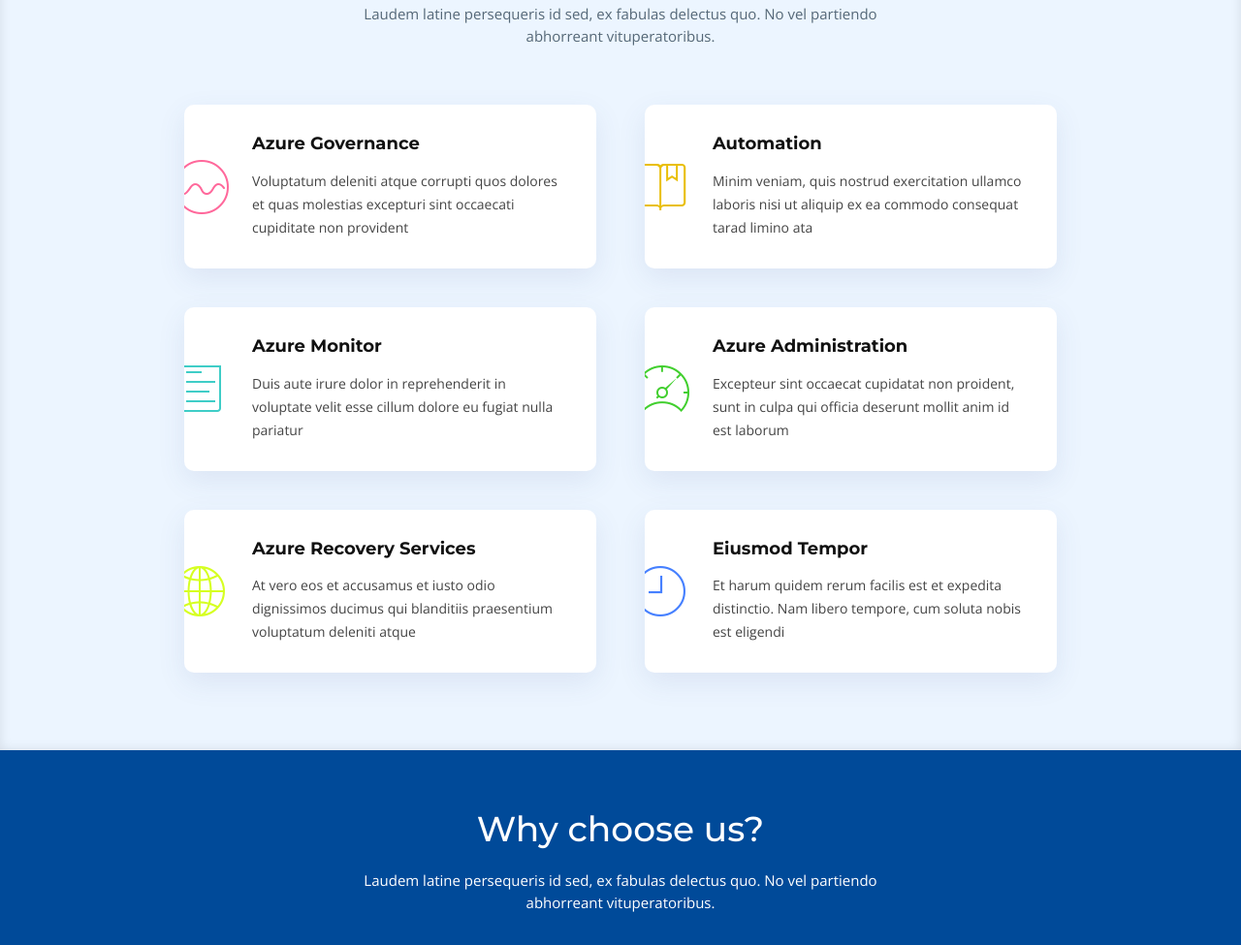
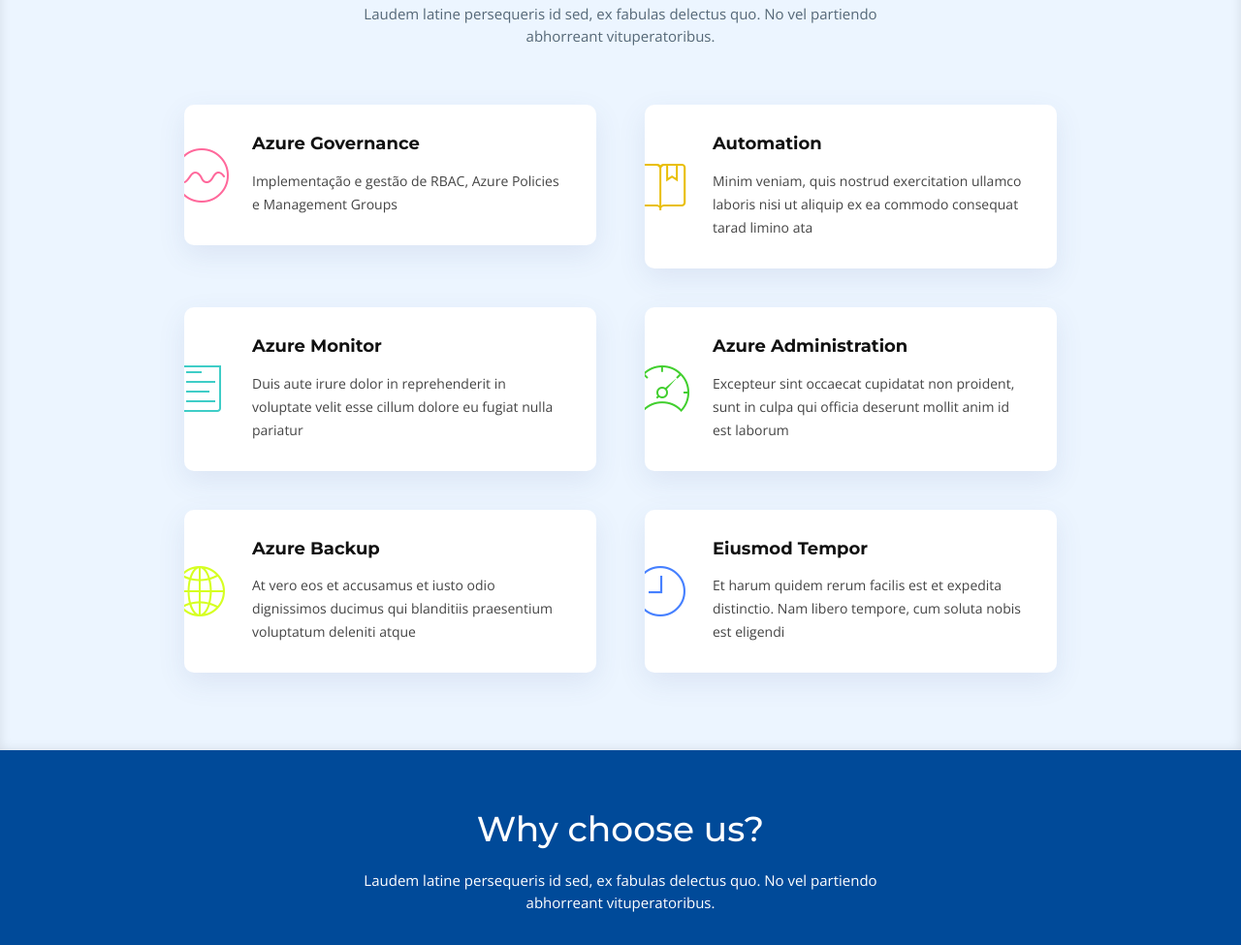
Before and after one commit to bmcorsino/newbiz, a plain HTML site: page index.html in a window 1280 px wide. Shown: the part 2376-3351 px from the top of the page at 97% size. Drawn offline with nearby package versions, Linux system fonts and the light colour scheme; files whose address does not match are found by name.

Commit message:
update index.html

```diff
--- a/index.html
+++ b/index.html
@@ -201,7 +201,7 @@
             <div class="box">
               <div class="icon"><i class="ion-ios-analytics-outline" style="color: #ff689b;"></i></div>
               <h4 class="title"><a href="">Azure Governance</a></h4>
-              <p class="description">Voluptatum deleniti atque corrupti quos dolores et quas molestias excepturi sint occaecati cupiditate non provident</p>
+              <p class="description">Implementação e gestão de RBAC, Azure Policies e Management Groups</p>
             </div>
           </div>
           <div class="col-md-6 col-lg-5 wow bounceInUp" data-wow-duration="1.4s">
@@ -230,7 +230,7 @@
           <div class="col-md-6 col-lg-5 offset-lg-1 wow bounceInUp" data-wow-delay="0.2s" data-wow-duration="1.4s">
             <div class="box">
               <div class="icon"><i class="ion-ios-world-outline" style="color: #d6ff22;"></i></div>
-              <h4 class="title"><a href="">Azure Recovery Services</a></h4>
+              <h4 class="title"><a href="">Azure Backup</a></h4>
               <p class="description">At vero eos et accusamus et iusto odio dignissimos ducimus qui blanditiis praesentium voluptatum deleniti atque</p>
             </div>
           </div>
```
